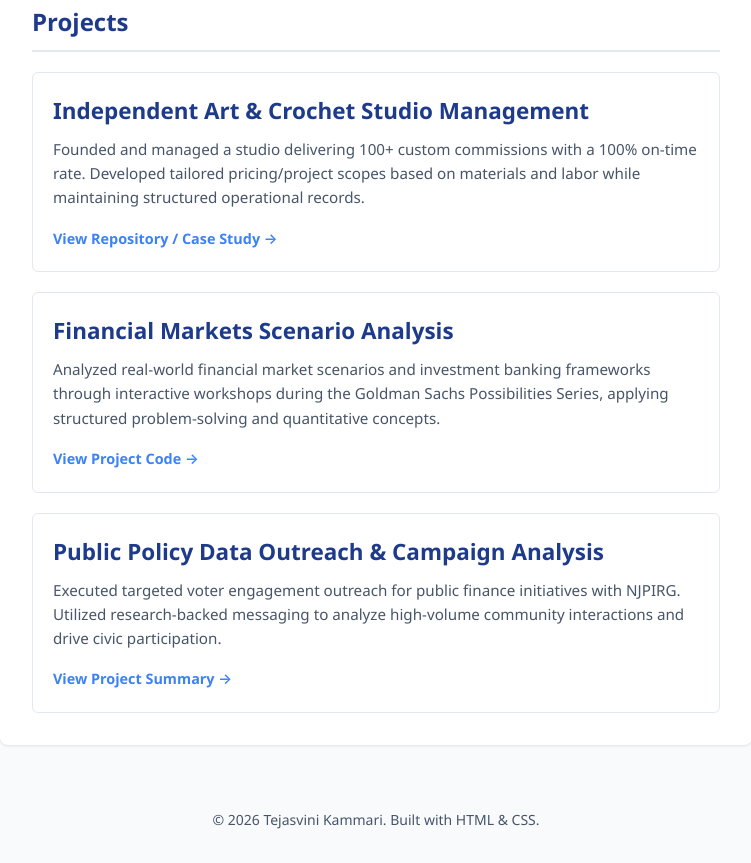
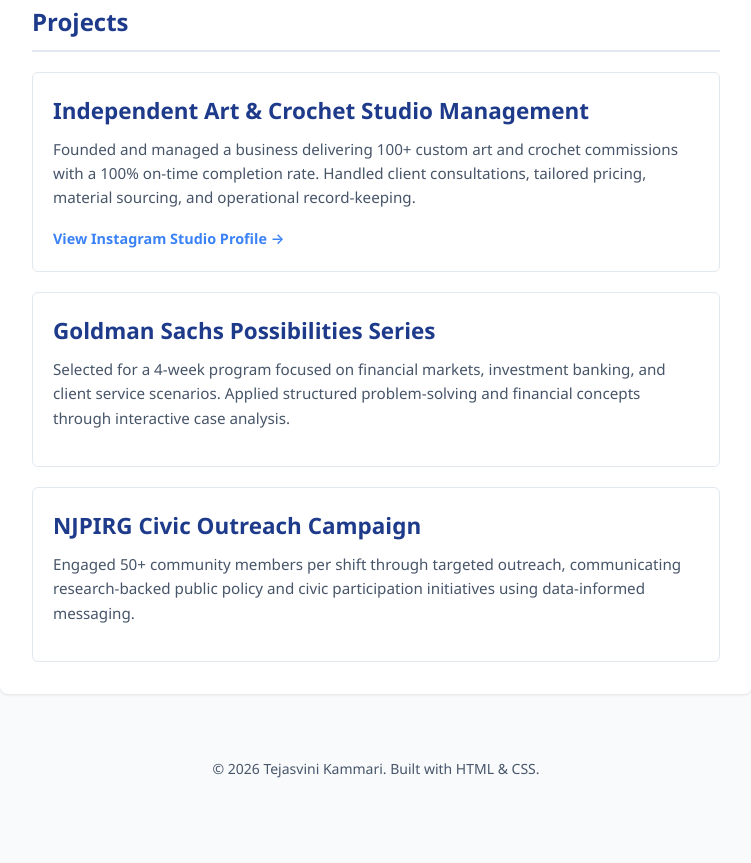
Before and after one commit to kw2mwyv26z-tech/kw2mwyv26z-tech.github.io, a plain HTML site: page index.html in a window 1280 px wide. Shown: the part 1035-1898 px from the top of the page, without its empty margins (264-1015 px from the left). After the commit the page ends 1847 px from the top, so only its background shows below. Drawn offline with Linux system fonts and the light colour scheme.

Commit message:
updated index.html

```diff
--- a/index.html
+++ b/index.html
@@ -156,10 +156,6 @@
             font-size: 1.2rem;
             color: var(--primary);
             margin-bottom: 0.5rem;
-            display: flex;
-            justify-content: space-between;
-            align-items: center;
-            flex-wrap: wrap;
         }
 
         .project-desc {
@@ -203,7 +199,7 @@
         <!-- Personal Statement Section -->
         <section class="statement">
             <h2>Personal Statement</h2>
-            <p>Driven Business Analytics & Information Technology and Finance student at Rutgers University with experience in financial scenarios, project management, and data-informed community outreach.</p>
+            <p>Driven Business Analytics & Information Technology and Finance student at Rutgers University with experience in financial scenario analysis, project management, and data-informed community outreach.</p>
         </section>
 
         <!-- Skills Section -->
@@ -242,35 +238,29 @@
                     <h3>Independent Art & Crochet Studio Management</h3>
                 </div>
                 <p class="project-desc">
-                    Founded and managed a studio delivering 100+ custom commissions with a 100% on-time rate. Developed tailored pricing/project scopes based on materials and labor while maintaining structured operational records.
+                    Founded and managed a business delivering 100+ custom art and crochet commissions with a 100% on-time completion rate. Handled client consultations, tailored pricing, material sourcing, and operational record-keeping.
                 </p>
                 <div class="project-links">
-                    <a href="https://github.com/your-username/studio-operations" target="_blank" rel="noopener">View Repository / Case Study &rarr;</a>
+                    <a href="https://www.instagram.com/itsbatjay/" target="_blank" rel="noopener">View Instagram Studio Profile &rarr;</a>
                 </div>
             </article>
 
             <article class="project-card">
                 <div class="project-title">
-                    <h3>Financial Markets Scenario Analysis</h3>
+                    <h3>Goldman Sachs Possibilities Series</h3>
                 </div>
                 <p class="project-desc">
-                    Analyzed real-world financial market scenarios and investment banking frameworks through interactive workshops during the Goldman Sachs Possibilities Series, applying structured problem-solving and quantitative concepts.
+                    Selected for a 4-week program focused on financial markets, investment banking, and client service scenarios. Applied structured problem-solving and financial concepts through interactive case analysis.
                 </p>
-                <div class="project-links">
-                    <a href="https://github.com/your-username/financial-analysis" target="_blank" rel="noopener">View Project Code &rarr;</a>
-                </div>
             </article>
 
             <article class="project-card">
                 <div class="project-title">
-                    <h3>Public Policy Data Outreach & Campaign Analysis</h3>
+                    <h3>NJPIRG Civic Outreach Campaign</h3>
                 </div>
                 <p class="project-desc">
-                    Executed targeted voter engagement outreach for public finance initiatives with NJPIRG. Utilized research-backed messaging to analyze high-volume community interactions and drive civic participation.
+                    Engaged 50+ community members per shift through targeted outreach, communicating research-backed public policy and civic participation initiatives using data-informed messaging.
                 </p>
-                <div class="project-links">
-                    <a href="https://github.com/your-username/public-policy-outreach" target="_blank" rel="noopener">View Project Summary &rarr;</a>
-                </div>
             </article>
         </section>
     </main>
```
